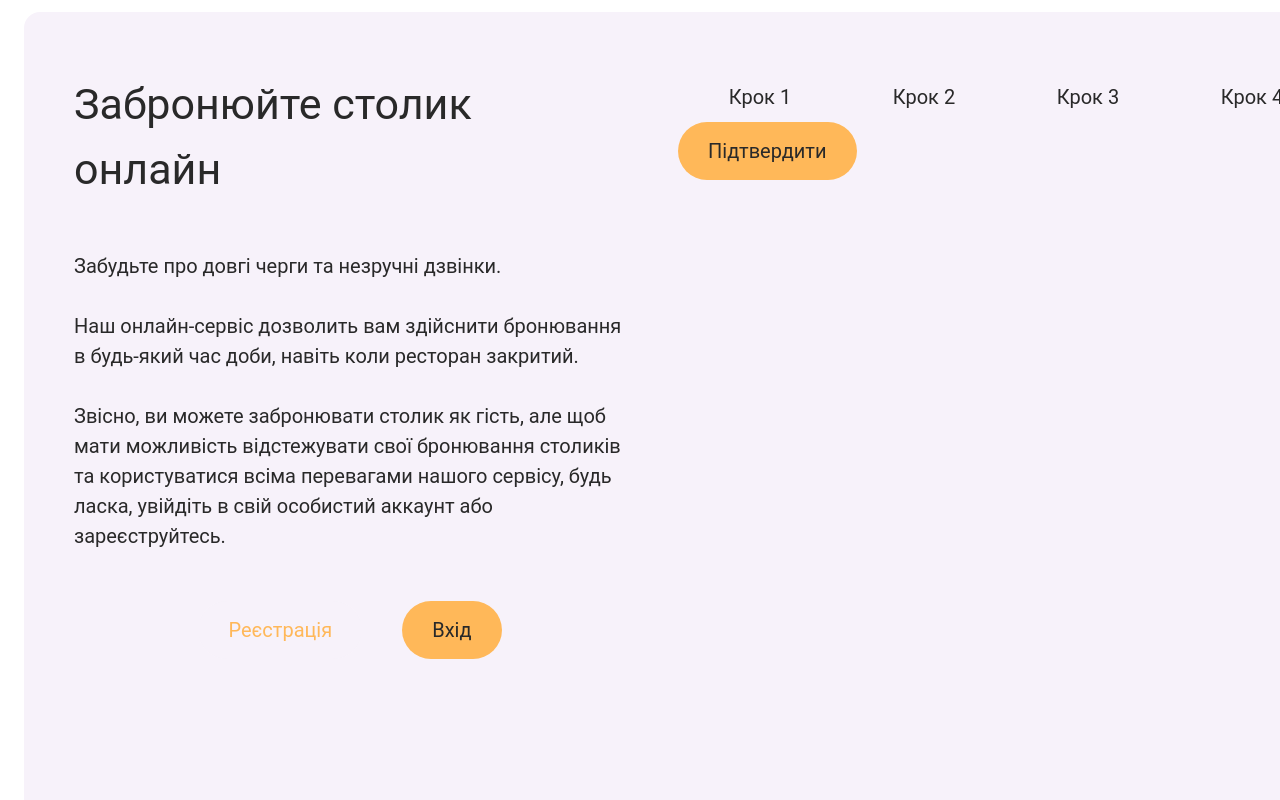
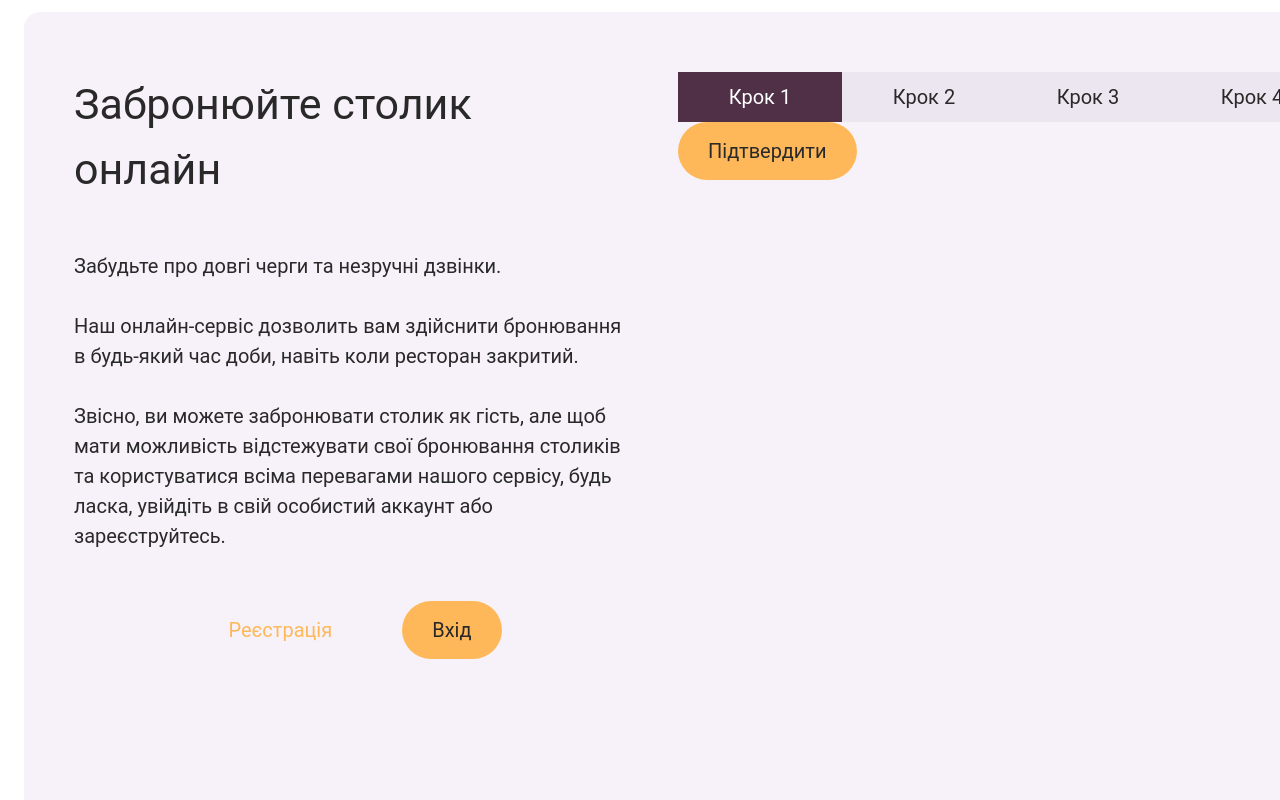
Before and after one commit to tetiana-kozak/restaurant-booking-system, a React (Create React App) app: page /user-reservation in a window 1280 px wide. Shown: the top 800 px of the page. Built offline with nearby package versions, Linux system fonts and the light colour scheme.

Commit message:
update StepTabs component

```diff
--- a/src/shared/stepsTabs/StepsTabs/StepsTabs.tsx
+++ b/src/shared/stepsTabs/StepsTabs/StepsTabs.tsx
@@ -4,24 +4,29 @@ type Props = {
   activeStep: number;
 }
 
-const StepTabs = ({ steps, activeStep }:Props) => {
+const StepTabs = ({ steps, activeStep }: Props) => {
 
   return (
     <div className="w-665">
       <div>
         {steps.map((step, index) => {
-          let buttonClass = 'stepper';
+          let buttonClass = 'bg-stepper';
+          let textColor = 'text-text-color';
+
           if (index < activeStep) {
-            buttonClass = 'stepper';
+            buttonClass = 'bg-secondary';
           } else if (index === activeStep) {
-            buttonClass = 'button-secondary';
+            buttonClass = 'bg-button-secondary';
+            textColor = 'text-white';
           } else if (index > activeStep) {
-            buttonClass = 'secondary';
+            buttonClass = 'bg-stepper';
           }
+
           return (
             <button
               type="button"
-              className={`py-10 px-20 w-164 font-sans text-p text-text-color bg-${buttonClass}`}
+              key={index}
+              className={`py-10 px-20 w-164 font-sans text-p ${textColor} ${buttonClass}`}
               disabled={index > activeStep}
             >
               {step}
```
